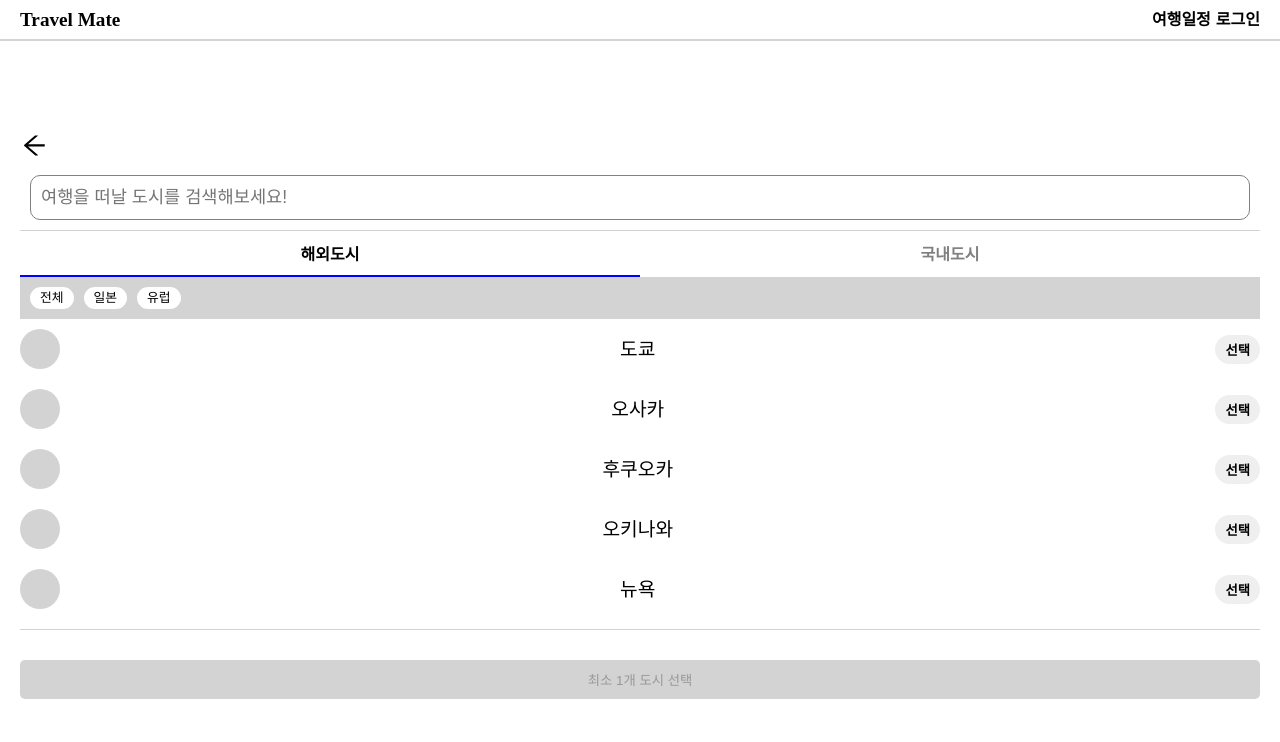
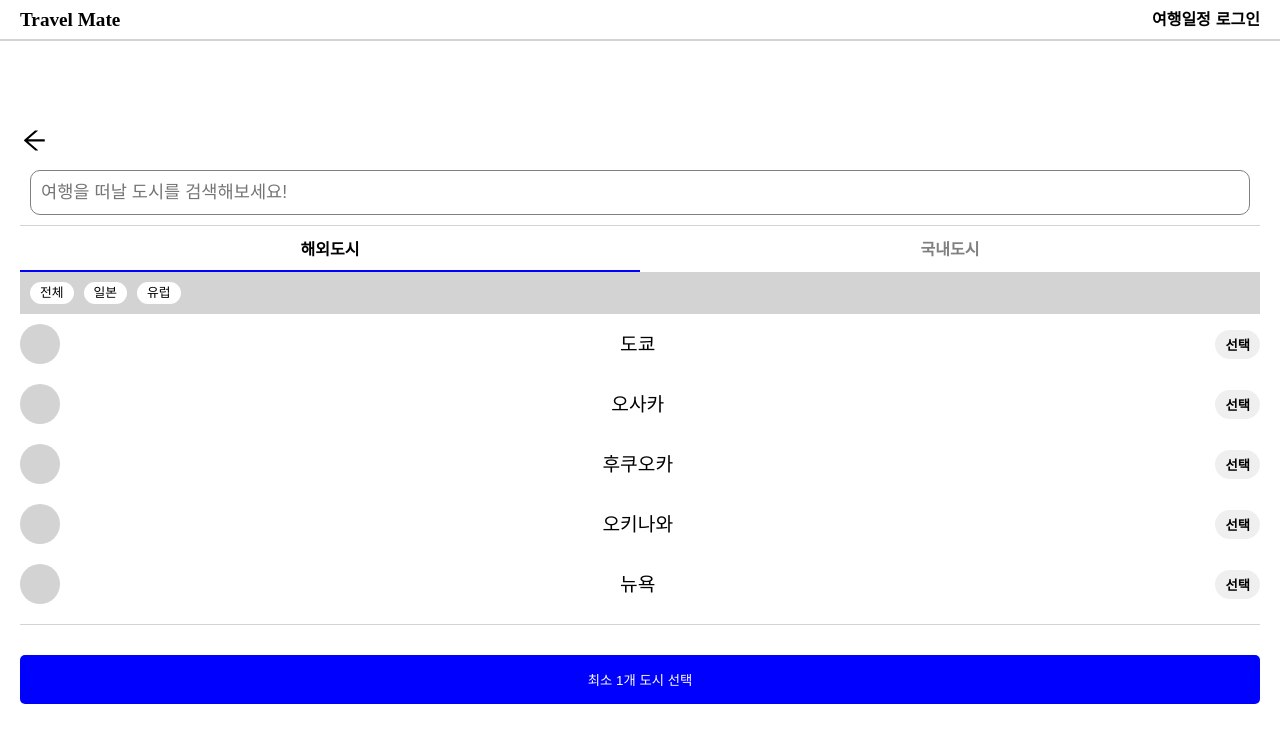
Before and after one commit to hyeon9782/travel-mate, a React (Vite) app: page /plan in a window 1280 px wide. Shown: the top 742 px of the page. Built offline with nearby package versions, Linux system fonts and the light colour scheme.

Commit message:
design: DateArea 디자인 변경

```diff
--- a/src/components/cities/CityTab.tsx
+++ b/src/components/cities/CityTab.tsx
@@ -97,11 +97,13 @@ const CityTabButton = styled.button`
 `;
 
 const DoneButton = styled.button`
+  text-align: center;
   width: 100%;
-  padding: 10px;
   border-radius: 5px;
-  background-color: lightgray;
   border: none;
+  background-color: blue;
+  color: white;
+  padding: 15px;
 `;
 
 export default CityTab;
--- a/src/components/common/AppCalender.tsx
+++ b/src/components/common/AppCalender.tsx
@@ -3,7 +3,7 @@ import styled from "styled-components";
 import Calendar from "react-calendar";
 import "react-calendar/dist/Calendar.css";
 
-const AppCalender = () => {
+const AppCalender = ({ moveStep }: () => void) => {
   const [dateRange, setDateRange] = useState([new Date(), new Date()]);
 
   const onChange = (selectedDates) => {
@@ -12,26 +12,35 @@ const AppCalender = () => {
   };
 
   return (
-    <div>
+    <CalenderBlock>
       <Calendar
         onChange={onChange}
         value={dateRange}
         calendarType="US"
         selectRange={true}
       />
-      <DateText>
-        {`${dateRange[0].getMonth() + 1}월 ${dateRange[0].getDate()}일`} ~{" "}
-        {`${dateRange[1].getMonth() + 1}월 ${dateRange[1].getDate()}일`}
-      </DateText>
-    </div>
+      <DoneButton onClick={() => moveStep(1)}>
+        {`${dateRange[0].getMonth() + 1}월 ${dateRange[0].getDate()}일`} -{" "}
+        {`${dateRange[1].getMonth() + 1}월 ${dateRange[1].getDate()}일`} / 등록
+        완료
+      </DoneButton>
+    </CalenderBlock>
   );
 };
 
-const DateText = styled.p`
+const CalenderBlock = styled.div`
+  padding-top: 20px;
+`;
+
+const DoneButton = styled.button`
   text-align: center;
-  font-weight: bold;
-  font-size: 1.5rem;
-  padding: 10px;
+  width: 100%;
+  border-radius: 5px;
+  border: none;
+  background-color: blue;
+  color: white;
+  padding: 15px;
+  margin-top: 20px;
 `;
 
 export default AppCalender;
--- a/src/components/date/DateArea.tsx
+++ b/src/components/date/DateArea.tsx
@@ -1,17 +1,38 @@
 import styled from "styled-components";
 import AppCalender from "../common/AppCalender";
 
-const DateArea = () => {
+const DateArea = (props) => {
   return (
     <DateAreaBlock>
-      <AppCalender />
+      <DateAreaTitle>
+        <div className="main">여행일정 등록</div>
+        <div className="sub">
+          일정에 따른 날씨예보, 여행 정보를 알려드립니다.
+        </div>
+      </DateAreaTitle>
+      <AppCalender {...props} />
     </DateAreaBlock>
   );
 };
 
 const DateAreaBlock = styled.div`
   display: flex;
-  justify-content: center;
+  flex-direction: column;
+  align-items: center;
+`;
+
+const DateAreaTitle = styled.div`
+  .main {
+    font-size: 1.5rem;
+    font-weight: bold;
+    padding: 10px 0;
+  }
+
+  .sub {
+    color: gray;
+  }
+  padding-bottom: 30px;
+  border-bottom: 1px solid gray;
 `;
 
 export default DateArea;
--- a/src/pages/PlanPage.tsx
+++ b/src/pages/PlanPage.tsx
@@ -8,12 +8,16 @@ import CityArea from "../components/cities/CityArea";
 import DateArea from "../components/date/DateArea";
 import SearchArea from "../components/search/SearchArea";
 import PrevStep from "../components/plan/PrevStep";
-
+import { useNavigate } from "react-router-dom";
 const STEPS = ["도시 선택", "날짜 선택", "장소 검색", "일정 계획", "미리 보기"];
 
 const PlanPage = () => {
+  const navigate = useNavigate();
   const [activeStep, setActiveStep] = useState(1);
   const moveStep = (direction: number) => {
+    if (activeStep === 1) {
+      navigate(-1);
+    }
     setActiveStep(activeStep + direction);
   };
   const move = () => {
```
